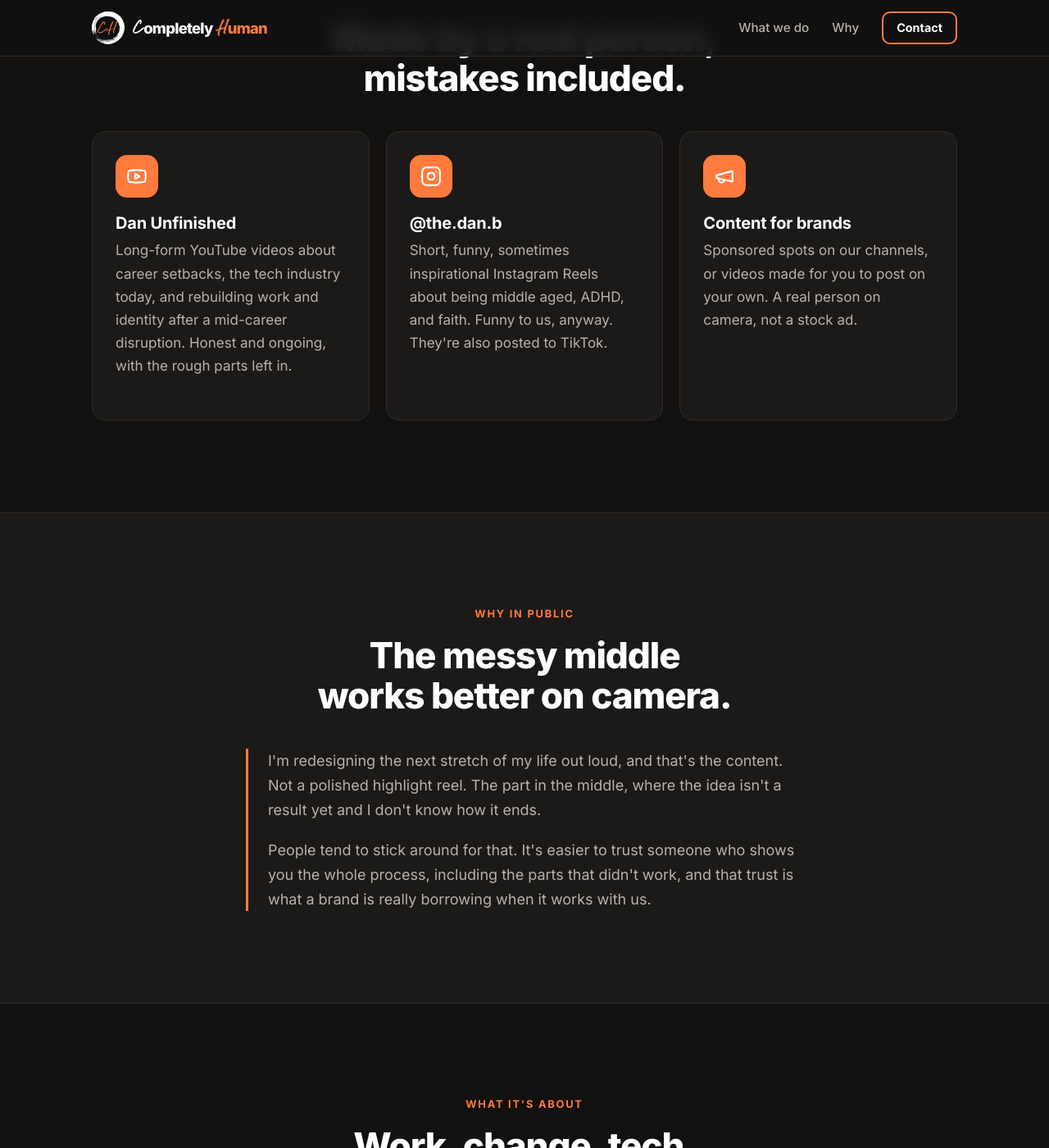
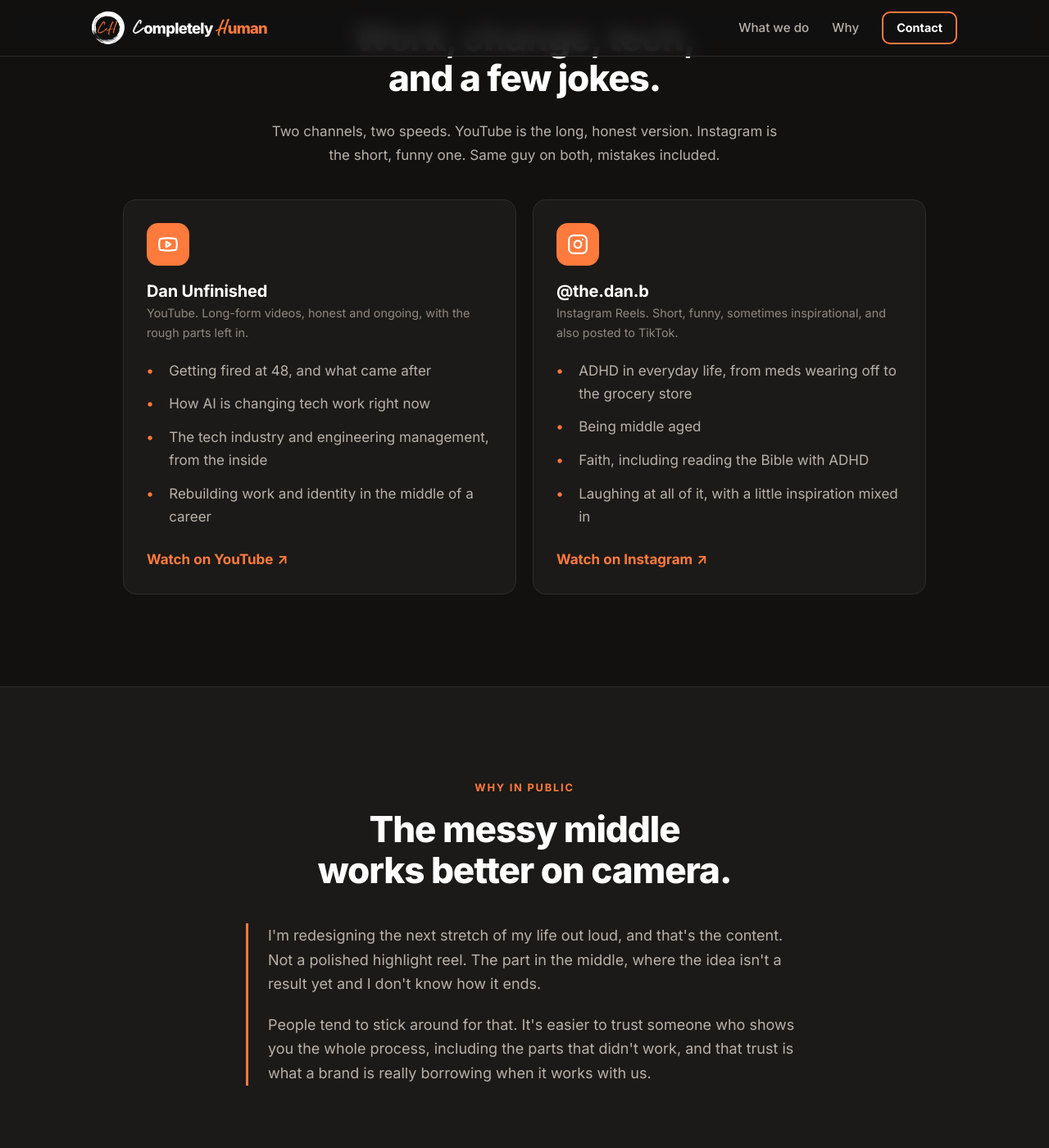
Before and after one commit to dbough/becompletelyhuman.com, a Jekyll site: the page built from content-creation/index.html, in a window 1280 px wide and 1400 px high, scrolled down 920 px. Shown: the whole window at 82% size. Built offline with Jekyll 4.4.1, drawn with Linux system fonts in a browser that asks for light colours; some of the changed text lies outside the part shown.

Commit message:
Content Creation: merge 'What we make' and 'What it's about' into one section
Two channel panels now carry the description, topics and watch link. The
separate brands card is covered by the For brands section further down.

Co-Authored-By: Claude Sonnet 5.5 <noreply@anthropic.com>
Claude-Session: https://claude.ai/code/session_01FtJnZsYneABPk6sxffEzGe

```diff
--- a/content-creation/index.html
+++ b/content-creation/index.html
@@ -40,26 +40,37 @@ noindex: true
     <div class="container">
       <header class="section__header">
         <p class="eyebrow">What we make</p>
-        <h2 id="make-title">Made by a real person, mistakes included.</h2>
+        <h2 id="make-title">Work, change, tech, and a few jokes.</h2>
+        <p>Two channels, two speeds. YouTube is the long, honest version. Instagram is the short, funny one. Same guy on both, mistakes included.</p>
       </header>
 
-      <ul class="card-grid" role="list">
-        <li class="card">
+      <div class="split split--wide">
+        <div class="panel topic">
           <span class="card__icon" aria-hidden="true">{% include icon.html name="youtube" %}</span>
-          <h3 class="card__title">Dan Unfinished</h3>
-          <p class="card__text">Long-form YouTube videos about career setbacks, the tech industry today, and rebuilding work and identity after a mid-career disruption. Honest and ongoing, with the rough parts left in.</p>
-        </li>
-        <li class="card">
+          <h3>Dan Unfinished</h3>
+          <p class="panel__sub">YouTube. Long-form videos, honest and ongoing, with the rough parts left in.</p>
+          <ul class="ticks ticks--dot">
+            <li>Getting fired at 48, and what came after</li>
+            <li>How AI is changing tech work right now</li>
+            <li>The tech industry and engineering management, from the inside</li>
+            <li>Rebuilding work and identity in the middle of a career</li>
+          </ul>
+          <a class="card__link" href="https://www.youtube.com/@danunfinished">Watch on YouTube<span class="card__arrow" aria-hidden="true">↗</span></a>
+        </div>
+
+        <div class="panel topic">
           <span class="card__icon" aria-hidden="true">{% include icon.html name="instagram" %}</span>
-          <h3 class="card__title">@the.dan.b</h3>
-          <p class="card__text">Short, funny, sometimes inspirational Instagram Reels about being middle aged, ADHD, and faith. Funny to us, anyway. They're also posted to TikTok.</p>
-        </li>
-        <li class="card">
-          <span class="card__icon" aria-hidden="true">{% include icon.html name="megaphone" %}</span>
-          <h3 class="card__title">Content for brands</h3>
-          <p class="card__text">Sponsored spots on our channels, or videos made for you to post on your own. A real person on camera, not a stock ad.</p>
-        </li>
-      </ul>
+          <h3>@the.dan.b</h3>
+          <p class="panel__sub">Instagram Reels. Short, funny, sometimes inspirational, and also posted to TikTok.</p>
+          <ul class="ticks ticks--dot">
+            <li>ADHD in everyday life, from meds wearing off to the grocery store</li>
+            <li>Being middle aged</li>
+            <li>Faith, including reading the Bible with ADHD</li>
+            <li>Laughing at all of it, with a little inspiration mixed in</li>
+          </ul>
+          <a class="card__link" href="https://www.instagram.com/the.dan.b/">Watch on Instagram<span class="card__arrow" aria-hidden="true">↗</span></a>
+        </div>
+      </div>
     </div>
   </section>
 
@@ -85,45 +96,7 @@ noindex: true
     </div>
   </section>
 
-  <section class="section" aria-labelledby="themes-title">
-    <div class="container">
-      <header class="section__header">
-        <p class="eyebrow">What it's about</p>
-        <h2 id="themes-title">Work, change, tech, and a few jokes.</h2>
-        <p>Two channels, two speeds. YouTube is the long, honest version. Instagram is the short, funny one. Same guy on both.</p>
-      </header>
-
-      <div class="split split--wide">
-        <div class="panel topic">
-          <span class="card__icon" aria-hidden="true">{% include icon.html name="youtube" %}</span>
-          <h3>Dan Unfinished</h3>
-          <p class="panel__sub">YouTube. The long version.</p>
-          <ul class="ticks ticks--dot">
-            <li>Getting fired at 48, and what came after</li>
-            <li>How AI is changing tech work right now</li>
-            <li>The tech industry and engineering management, from the inside</li>
-            <li>Rebuilding work and identity in the middle of a career</li>
-          </ul>
-          <a class="card__link" href="https://www.youtube.com/@danunfinished">Watch on YouTube<span class="card__arrow" aria-hidden="true">↗</span></a>
-        </div>
-
-        <div class="panel topic">
-          <span class="card__icon" aria-hidden="true">{% include icon.html name="instagram" %}</span>
-          <h3>@the.dan.b</h3>
-          <p class="panel__sub">Instagram Reels. The short version.</p>
-          <ul class="ticks ticks--dot">
-            <li>ADHD in everyday life, from meds wearing off to the grocery store</li>
-            <li>Being middle aged</li>
-            <li>Faith, including reading the Bible with ADHD</li>
-            <li>Laughing at all of it, with a little inspiration mixed in</li>
-          </ul>
-          <a class="card__link" href="https://www.instagram.com/the.dan.b/">Watch on Instagram<span class="card__arrow" aria-hidden="true">↗</span></a>
-        </div>
-      </div>
-    </div>
-  </section>
-
-  <section class="section section--band" aria-labelledby="brands-title">
+  <section class="section" aria-labelledby="brands-title">
     <div class="container">
       <header class="section__header">
         <p class="eyebrow">For brands</p>
```
